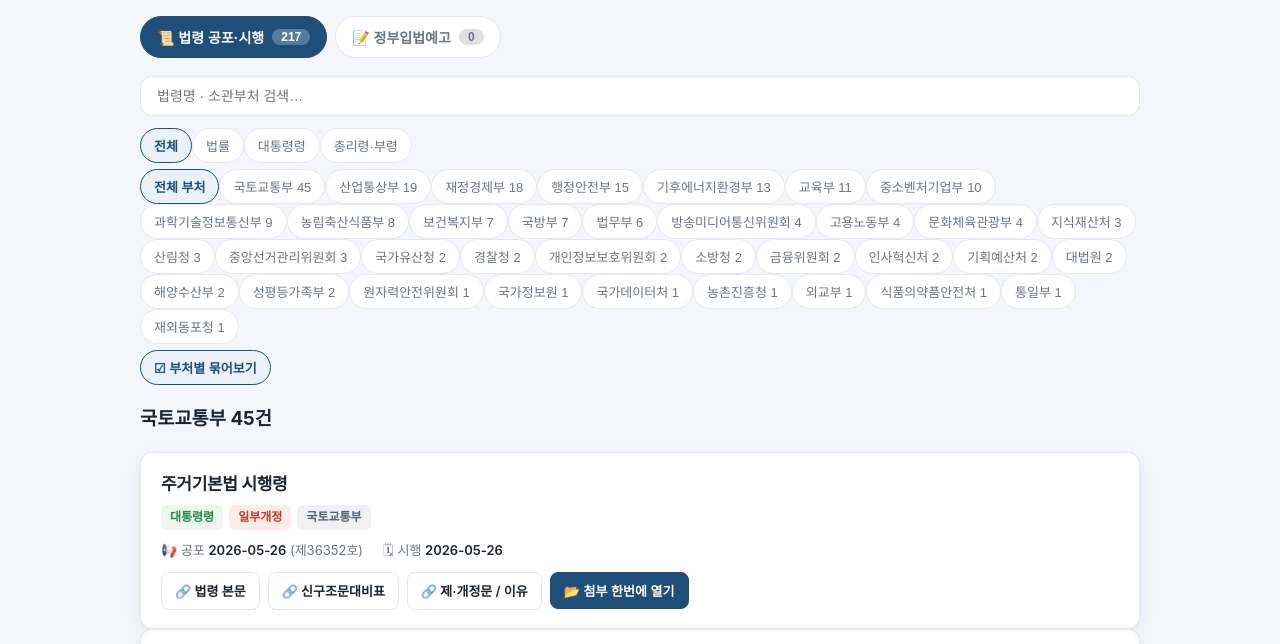
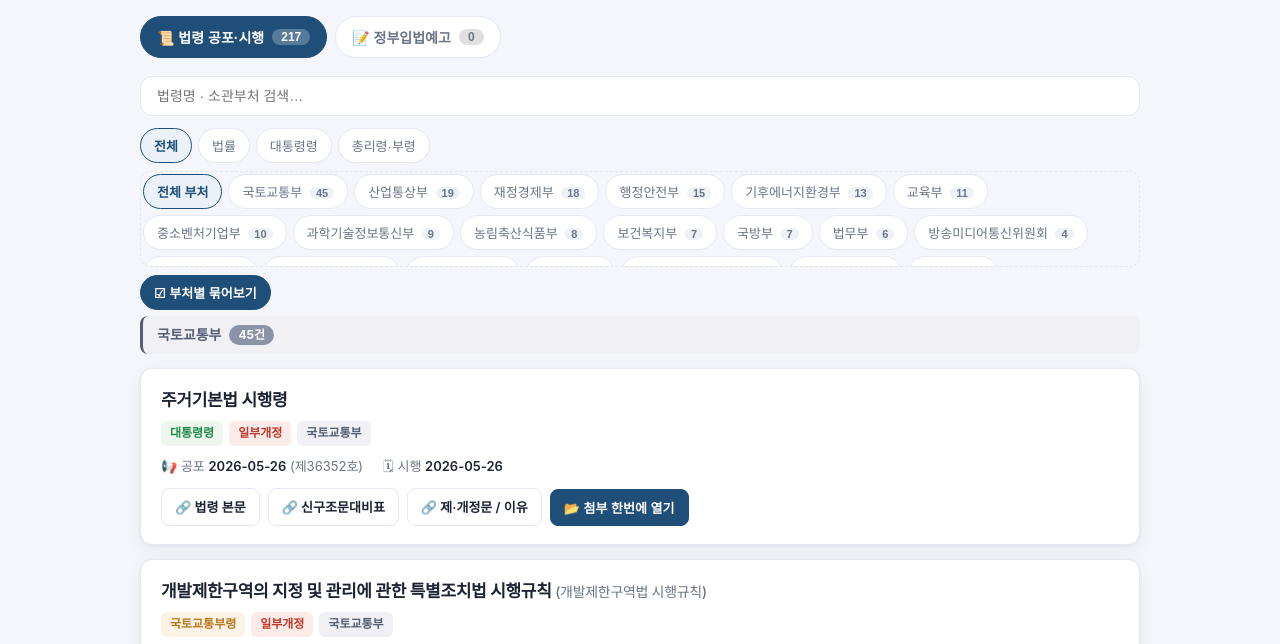
Before and after one commit to malifelegal/legal-, a plain HTML site: page docs/index.html in a window 1280 px wide. Shown: the part 94-738 px from the top of the page. Drawn offline with Linux system fonts and the light colour scheme.

Commit message:
Update styles.css

```diff
--- a/docs/assets/styles.css
+++ b/docs/assets/styles.css
@@ -203,3 +203,62 @@ main { margin: 20px auto 40px; }
   .meta { text-align: left; }
   .topbar h1 { font-size: 19px; }
 }
+/* ---- 필터 줄 (법령구분 / 부처 / 토글) ---- */
+.filters { flex-direction: column; align-items: stretch; gap: 8px; width: 100%; }
+.filter-row { display: flex; gap: 6px; flex-wrap: wrap; align-items: center; }
+.filter-ministry {
+  max-height: 96px;
+  overflow-y: auto;
+  padding: 2px;
+  border: 1px dashed var(--line);
+  border-radius: 10px;
+}
+.filter-ministry::-webkit-scrollbar { height: 6px; width: 6px; }
+.filter-ministry::-webkit-scrollbar-thumb { background: var(--line); border-radius: 6px; }
+
+.chip-count {
+  display: inline-block;
+  margin-left: 4px;
+  font-size: 11px;
+  font-weight: 700;
+  color: var(--muted);
+  background: #eef1f6;
+  border-radius: 999px;
+  padding: 0 6px;
+}
+.chip.is-active .chip-count { background: rgba(31, 78, 121, 0.15); color: var(--brand); }
+
+.chip.toggle { font-weight: 600; }
+.chip.toggle.is-active {
+  background: var(--brand);
+  color: #fff;
+  border-color: var(--brand);
+}
+
+/* ---- 부처별 그룹 ---- */
+.ministry-group { display: grid; gap: 14px; }
+.ministry-group + .ministry-group { margin-top: 10px; }
+.ministry-title {
+  margin: 6px 0 0;
+  font-size: 14px;
+  font-weight: 700;
+  color: #555f73;
+  display: flex;
+  align-items: center;
+  gap: 8px;
+  padding: 8px 14px;
+  background: #f0f0f5;
+  border-radius: 8px;
+  border-left: 3px solid #555f73;
+  position: sticky;
+  top: 0;
+  z-index: 2;
+}
+.ministry-count {
+  font-size: 12px;
+  font-weight: 700;
+  color: #fff;
+  background: #8b94a7;
+  border-radius: 999px;
+  padding: 1px 9px;
+}
```
